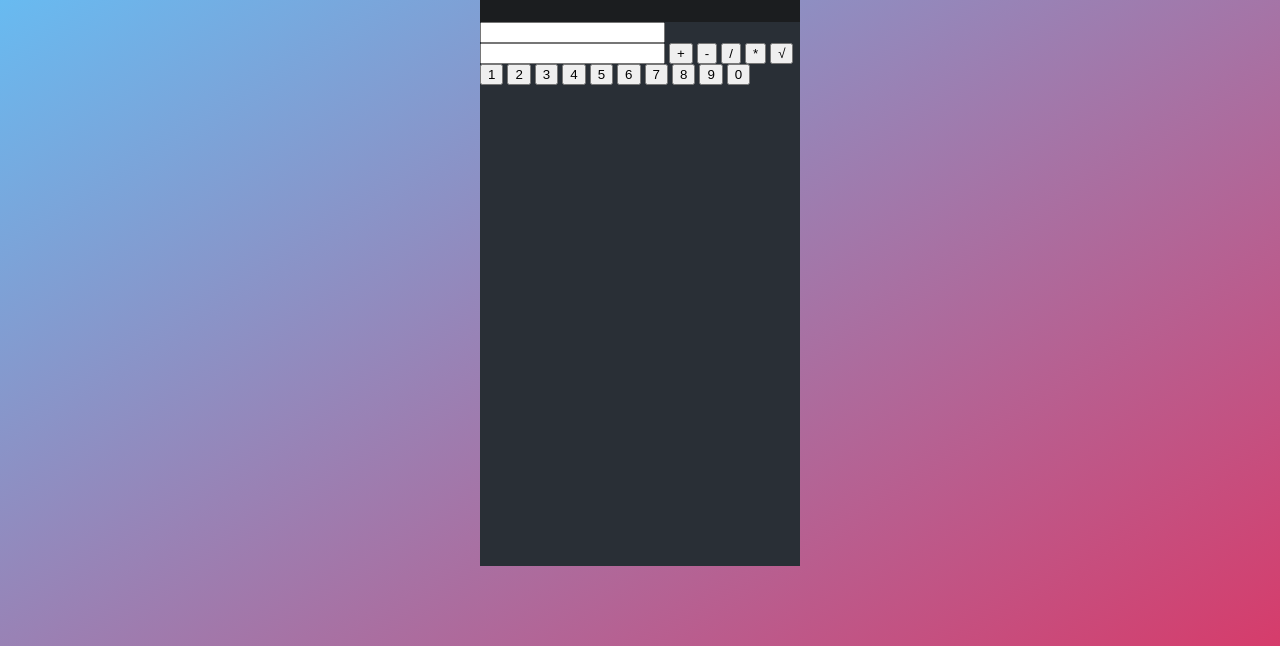
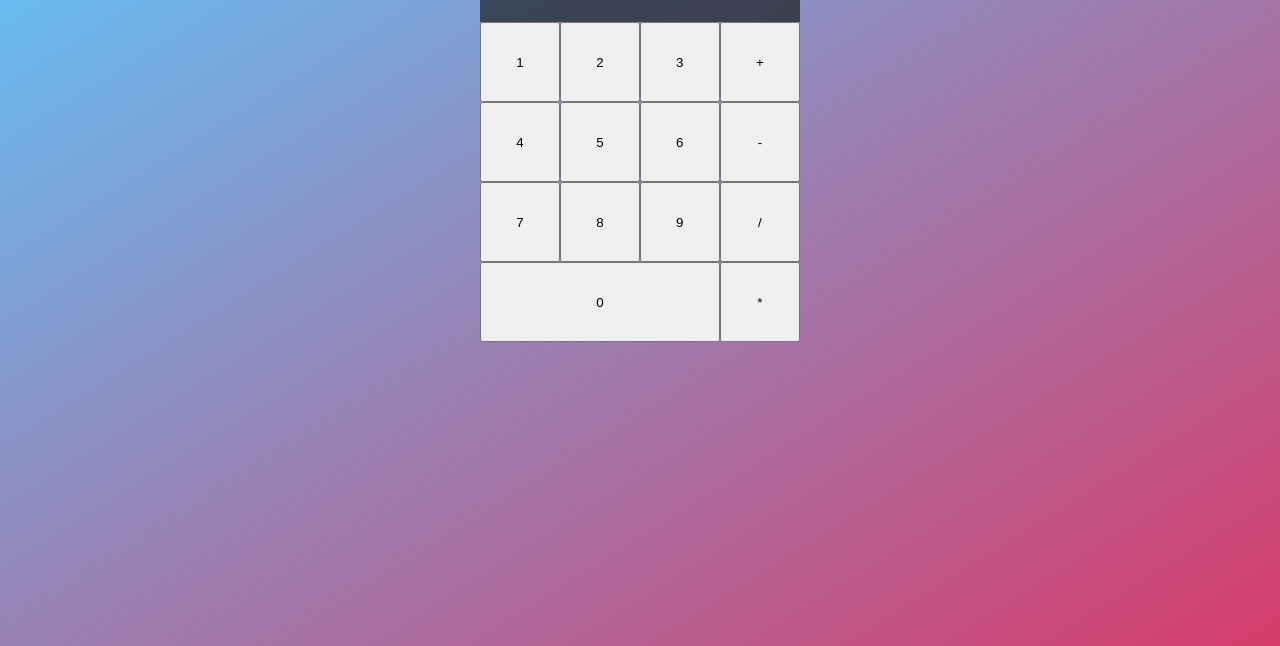
Before and after one commit to nicoly026/calculadora, a plain HTML site: page index.html in a window 1280 px wide. Shown: the part 154-800 px from the top of the page. Drawn offline with Linux system fonts and the light colour scheme.

Commit message:
corrigimos layout dos buttons

```diff
--- a/index.html
+++ b/index.html
@@ -14,21 +14,35 @@
           <div class="result">50</div>
           <input type="text" value="" id="input1" />
           <input type="text" value="" id="input2" />
-          <button id="button1">+</button>
-          <button id="button2">-</button>
-          <button id="button3">/</button>
-          <button id="button4">*</button>
-          <button id="button5">√</button>
-          <button>1</button>
-          <button>2</button>
-          <button>3</button>
-          <button>4</button>
-          <button>5</button>
-          <button>6</button>
-          <button>7</button>
-          <button>8</button>
-          <button>9</button>
-          <button>0</button>
+          <div class="botoes">
+            <div class="operadores">
+              <button id="button1" class="tamanho1">+</button>
+              <button id="button2" class="tamanho1">-</button>
+              <button id="button3" class="tamanho1">/</button>
+              <button id="button4" class="tamanho1">*</button>
+              <button id="button5" class="tamanho1">√</button>
+            </div>
+            <div class="numeros">
+              <div class="linha">
+                <button id="number1" class="tamanho1">1</button>
+                <button id="number2" class="tamanho1">2</button>
+                <button id="number3" class="tamanho1">3</button>
+              </div>
+              <div class="linha">
+                <button id="number4" class="tamanho1">4</button>
+                <button id="number5" class="tamanho1">5</button>
+                <button id="number6" class="tamanho1">6</button>
+              </div>
+              <div class="linha">
+                <button id="number7" class="tamanho1">7</button>
+                <button id="number8" class="tamanho1">8</button>
+                <button id="number9" class="tamanho1">9</button>
+              </div>
+              <div class="linha">
+                <button id="number0" class="tamanho1">0</button>
+              </div>
+            </div>
+          </div>
         </div>
       </div>
     </div>
--- a/styles.css
+++ b/styles.css
@@ -19,7 +19,7 @@ body {
 }
 .calculadora {
   width: 320px;
-  background-color: #292f36;
+  /* background-color: #292f36; */
   color: wheat;
   height: 80%;
 }
@@ -33,3 +33,30 @@ body {
   padding: 0.5rem;
   overflow-y: hidden;
 }
+.botoes {
+  display: flex;
+  flex-direction: row-reverse;
+}
+.operadores {
+  flex-grow: 1;
+  display: flex;
+  flex-direction: column;
+}
+.numeros {
+  flex-grow: 3;
+  display: flex;
+  flex-direction: column;
+}
+.tamanho1 {
+  flex-grow: 1;
+}
+.linha {
+  display: flex;
+  height: 80px;
+}
+#button5 {
+  display: none;
+}
+input {
+  display: none;
+}
```
